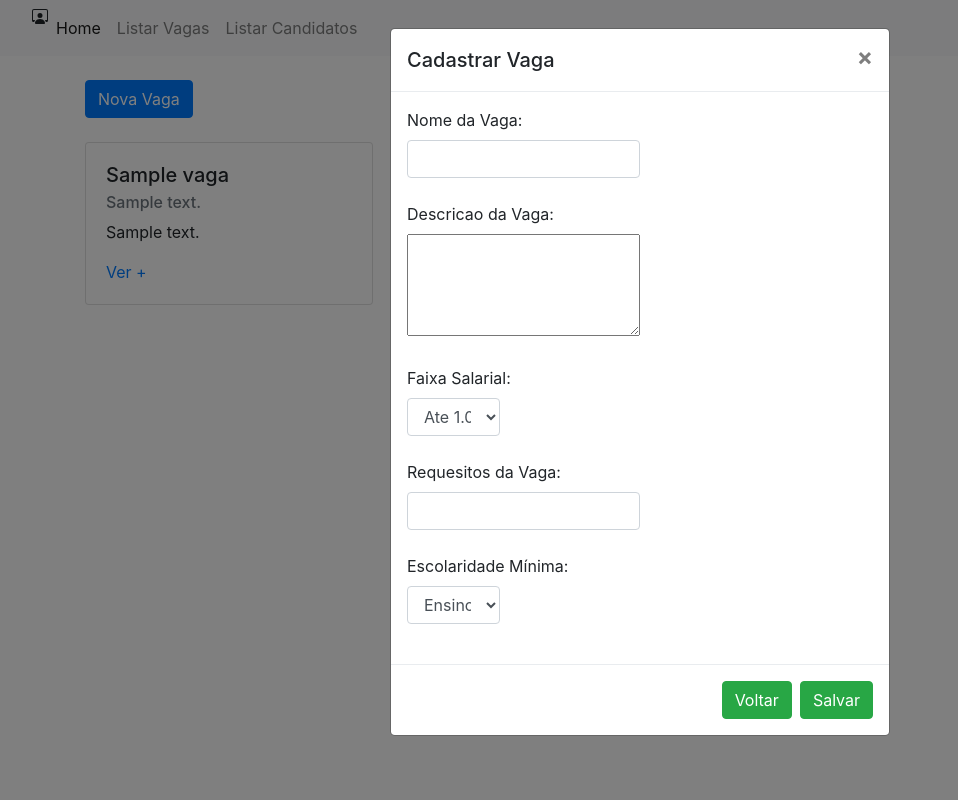
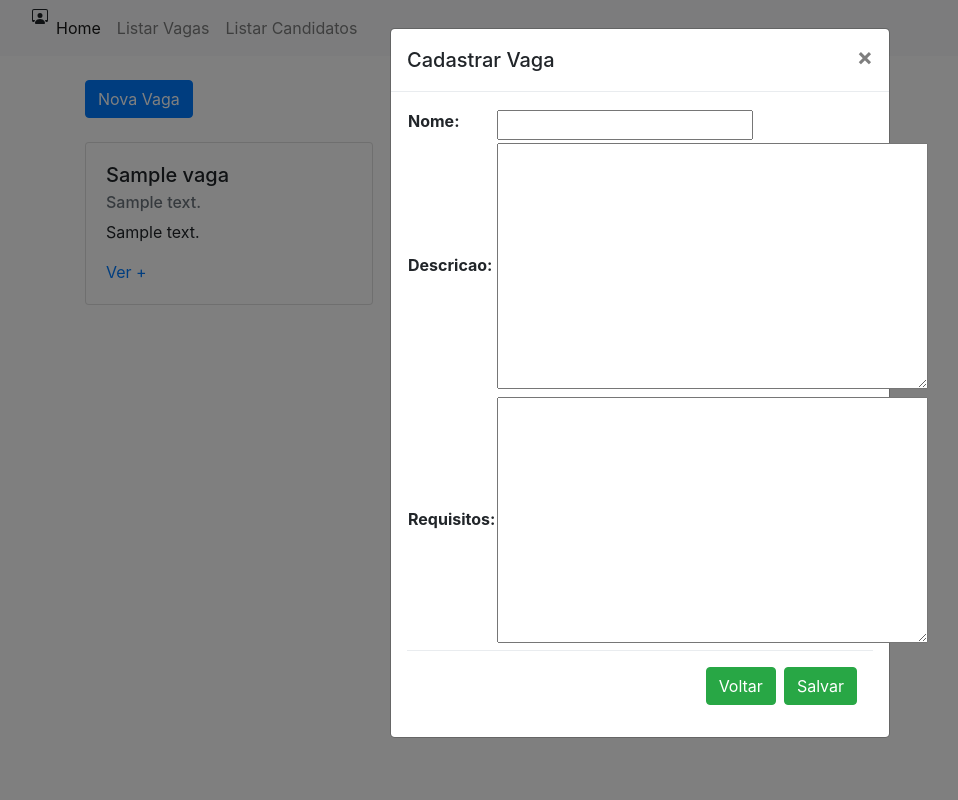
Before and after one commit to Josenilsonfariasx/TinderDoTrabalho, a Django app: template vagas/templates/listar.html in a window 1280 px wide, after a click on "Nova Vaga". Shown: the whole page, without its empty margins (0-958 px from the left). Run offline with Django 4.2, Linux system fonts and the light colour scheme; the template is opened without the code that fills it: values that come from a table or form of the project are taken from there, others are empty; tables that the repository leaves empty hold one stand-in row (values such as "Sample post"); some libraries are stand-ins or nearby versions.

Commit message:
Iniciando crud de vagas

```diff
--- a/administracao/templates/home.html
+++ b/administracao/templates/home.html
@@ -3,12 +3,10 @@
 {% block 'title' %} Pagina inicial {%endblock %}
 
 {% block 'head' %}
-
 {%endblock %}
 
 
 {% block 'body' %}
-
 <div class ='container'>
 
     {%if status == '0'%}
@@ -17,5 +15,4 @@
         </div>
     {%endif%}
 </div>
-
 {%endblock %}
--- a/administracao/views.py
+++ b/administracao/views.py
@@ -3,7 +3,8 @@ from django.shortcuts import render, redirect
 from django.http import HttpResponse
 from urllib import request
 from administracao.models import Administrador
-
+from vagas.forms import CriarVaga
+from vagas.models import Vagas
 
 def login(request):
 
@@ -29,9 +30,10 @@ def sair(request):
     return redirect ('/auth/login/')
 
 def home(request):
+
     status = request.GET.get('status')
     if request.session.get('usuario'):
-        administrador = Administrador.objects.get(id = request.session['usuario'])
+        administrador = Administrador.objects.get(id = request.session['usuario'],)
         return render(request,'home.html',{'status':status})
     else:
         return redirect ('/auth/login/?status=2')
--- /dev/null
+++ b/vagas/forms.py
@@ -0,0 +1,7 @@
+from dataclasses import fields
+from django import forms
+from .models import Vagas
+class CriarVaga(forms.ModelForm):
+    class Meta:
+        model = Vagas
+        fields = ['nome', 'descricao', 'requisitos']
--- a/vagas/templates/listar.html
+++ b/vagas/templates/listar.html
@@ -12,9 +12,6 @@
           <h5 class="card-title">Listagem de vagas</h5>
           <p class="card-text">Nao conseguimos encontrar vagas cadastradas<br>Cadastre uma nova Vaga </p>
           <button type="button" class="btn btn-primary" data-toggle="modal" data-target="#exampleModal" data-whatever="@mdo">Nova Vaga</button>
-        </div>
-        <div class="card-footer text-muted">
-          2 days ago
         </div>
       </div>
       {% endif %}
@@ -40,35 +37,18 @@
           <span aria-hidden="true">&times;</span>
         </button>
       </div>
-      <div class="modal-body">
-        <form action="" method="POST">
-          <label >Nome da Vaga:</label>
-          <input class="form-control" style="width:50%;"  value=""></input><br>
-          <label >Descricao da Vaga:</label><br>
-          <textarea style="width:50%;" name="descricao" rows="4"></textarea><br><br>
-          <label >Faixa Salarial:</label>
-          <select class="form-control" style="width:20%;" name="faixa_salarial">
-            <option select value="Ate 1k">Ate 1.000 R$</option>
-            <option select value="De 1k a 2k">De 1.000 R$ Ate 2000R$</option>
-            <option select value="De 2k a 3k">De 2.000 R$ Ate 3000R$</option>
-            <option select value="Acima de 3k">Acima de 3.000 R$</option>
-          </select></br>
-          <label >Requesitos da Vaga:</label><br>
-          <input class="form-control" style="width:50%;" value=""></input><br>
-          <label >Escolaridade Mínima:</label><br>
-          <select class="form-control" style="width:20%;" name="faixa_salarial">
-            <option select>Ensino Médio</option>
-            <option select> Tecnólogo</option>
-            <option select>Ensino Superior</option>
-            <option select> Pós / MBA / Mestrado</option>
-            <option select>Doutorado</option>
-          </select></br>
+      <div class="modal-body" method="POST">
+        <form action="{%url 'cadastrar_vaga'%}" method="POST">{%csrf_token%}
+          <table>
+          {{form.as_table}}
+          </table>
+          <div class="modal-footer">
+            <a type="button" href="{%url 'listar_vagas'%}" class="btn btn-success" value="Voltar">Voltar</a>
+            <input type="submit" class="btn btn-success" value="Salvar"></a>
+          </div>
         </form>
       </div>
-      <div class="modal-footer">
-        <a type="button" href="{%url 'listar_vagas'%}" class="btn btn-success" value="Voltar">Voltar</a>
-        <input type="submit" class="btn btn-success" value="Salvar">
-      </div>
+
     </div>
   </div>
 </div>
```
Also changed, not shown: vagas/templates/info.html (+7 -7 lines), vagas/views.py (+14 -7 lines).
